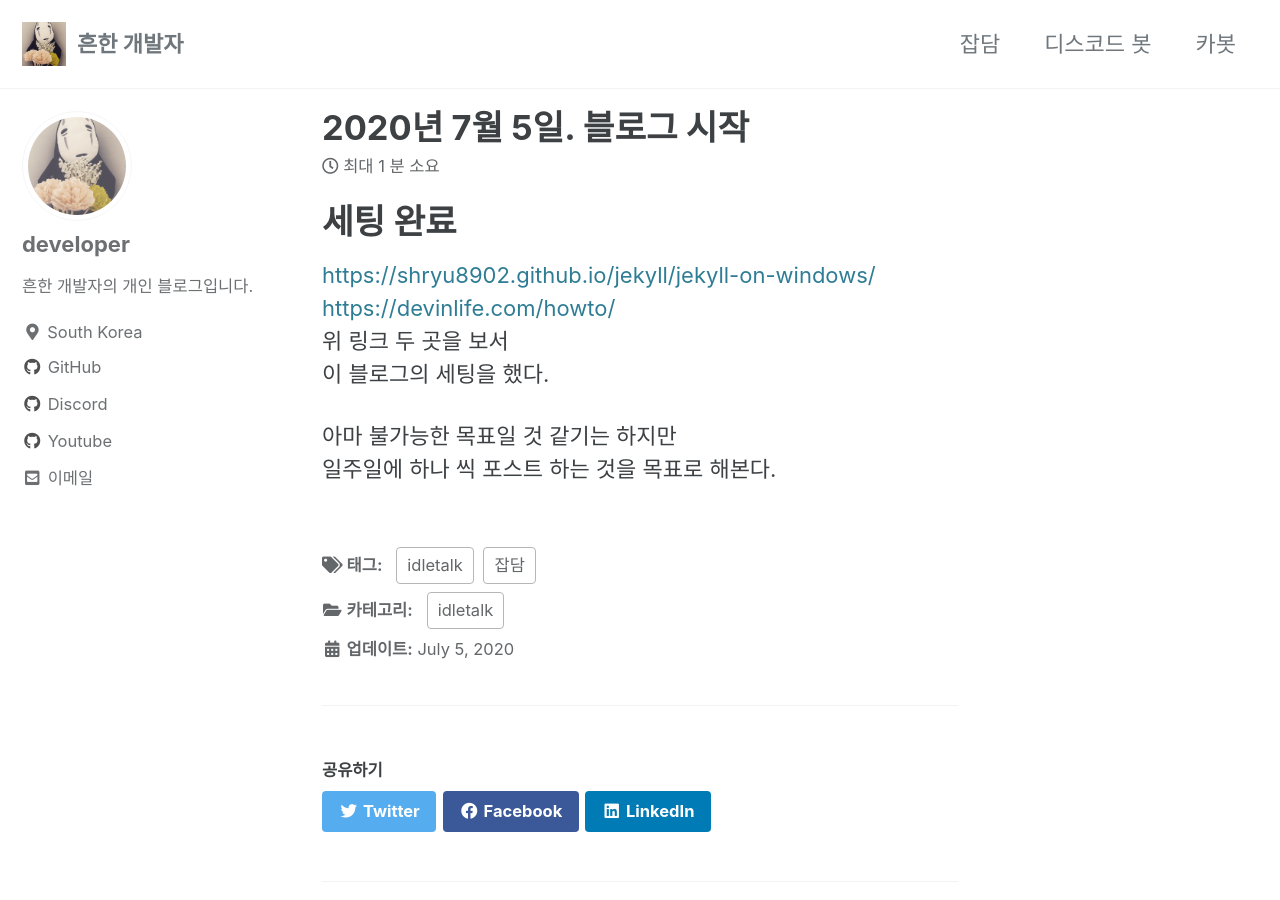
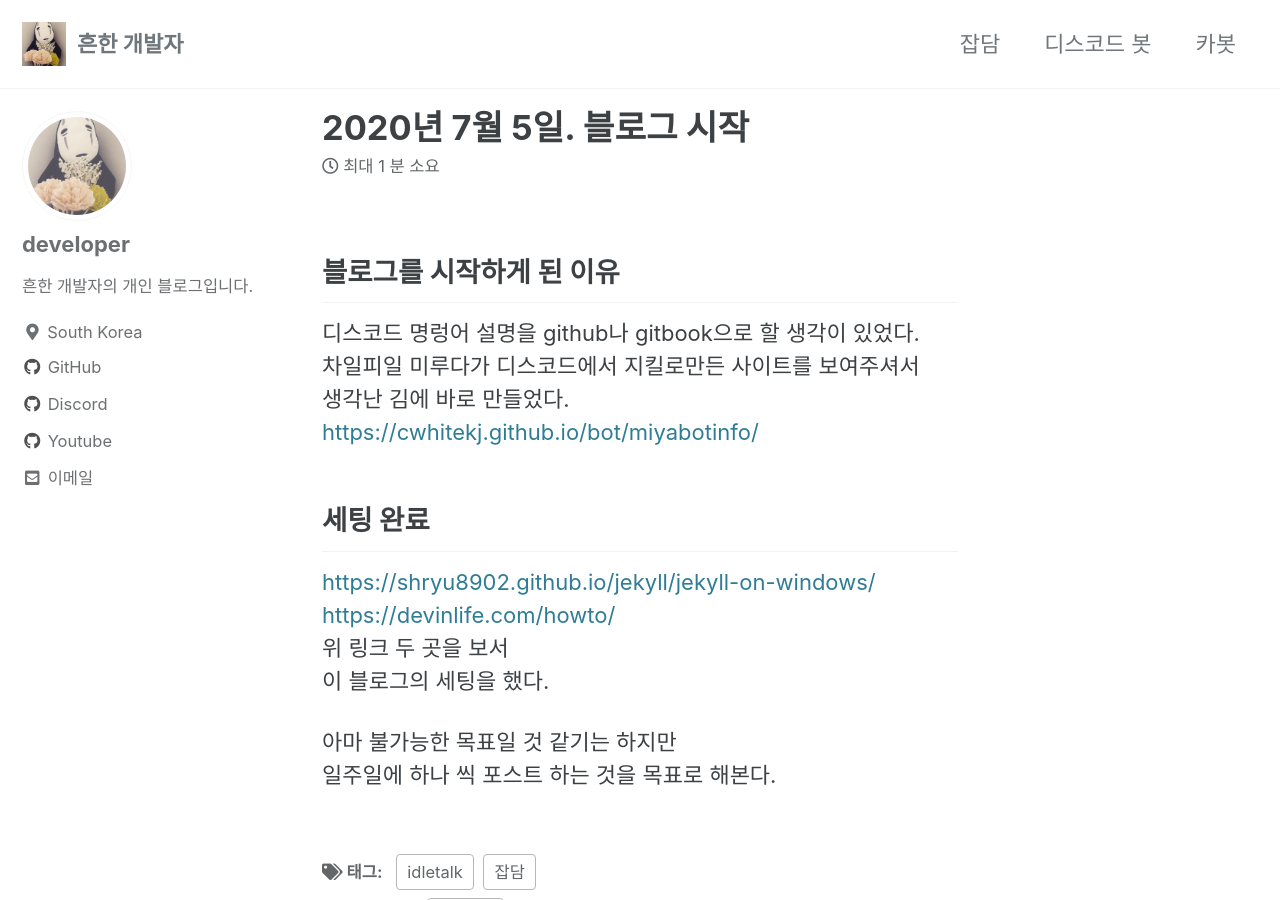
Before and after one commit to RABBITBOT2/withadoctor.github.io, a Jekyll site: the page built from _posts/2020-07-05-001-idletalk.md, in a window 1280 px wide and 900 px high. Built offline with Jekyll 4.4.1, drawn with Linux system fonts in a browser that asks for light colours; cached includes are drawn as plain includes.

Commit message:
modify 2020-07-05-001-idletalk.md
블로그를 시작하게 된 이유 설명 추가

```diff
--- a/_posts/2020-07-05-001-idletalk.md
+++ b/_posts/2020-07-05-001-idletalk.md
@@ -15,7 +15,13 @@ last_modified_at: 2020-07-05T18:18:00+09:00
 ---
 
 
-# 세팅 완료
+## 블로그를 시작하게 된 이유
+디스코드 명렁어 설명을 github나 gitbook으로 할 생각이 있었다.
+차일피일 미루다가 디스코드에서 지킬로만든 사이트를 보여주셔서
+생각난 김에 바로 만들었다.
+[https://cwhitekj.github.io/bot/miyabotinfo/](https://cwhitekj.github.io/bot/miyabotinfo/)
+
+## 세팅 완료
 [https://shryu8902.github.io/jekyll/jekyll-on-windows/](https://shryu8902.github.io/jekyll/jekyll-on-windows/)
 [https://devinlife.com/howto/](https://devinlife.com/howto/)
 위 링크 두 곳을 보서
```
